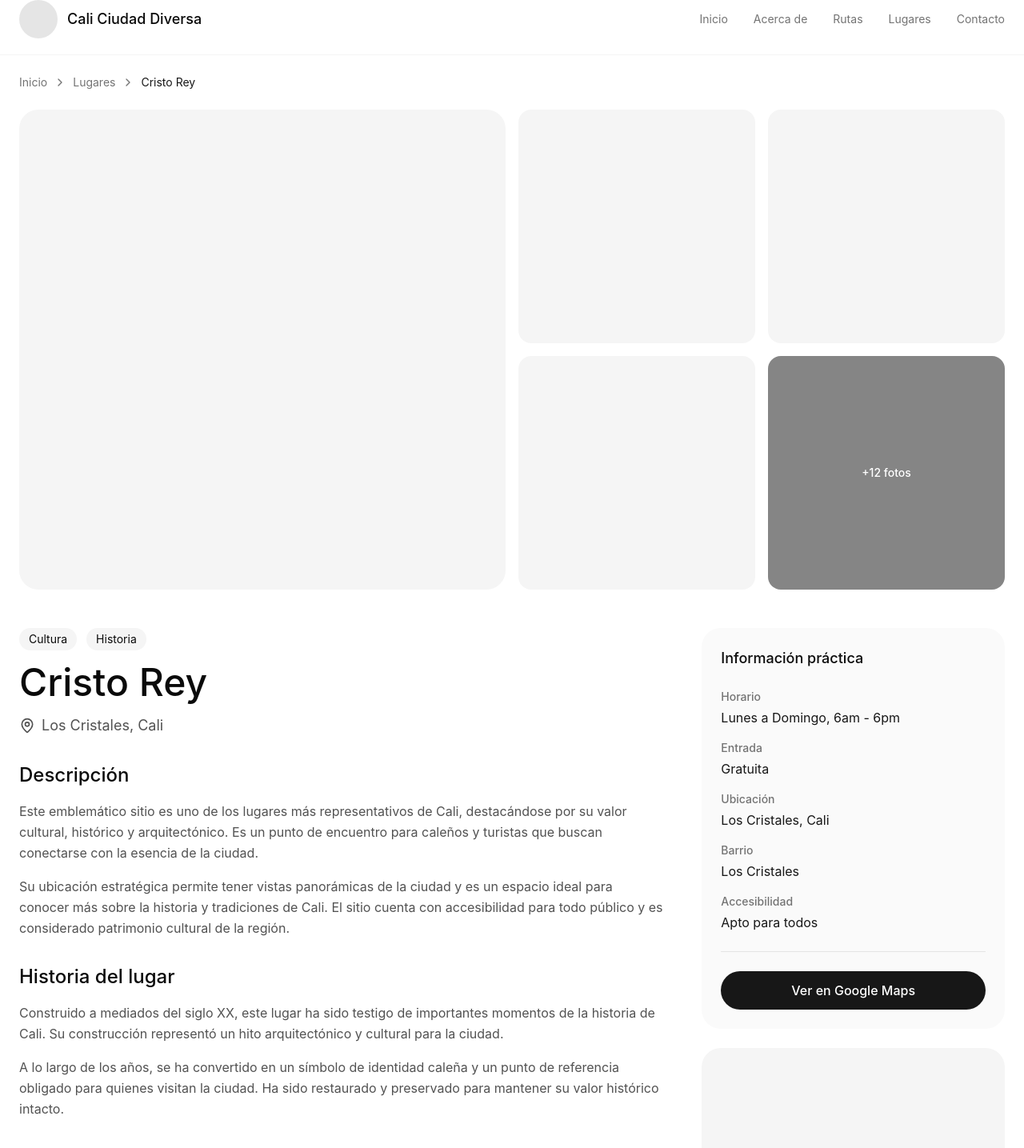
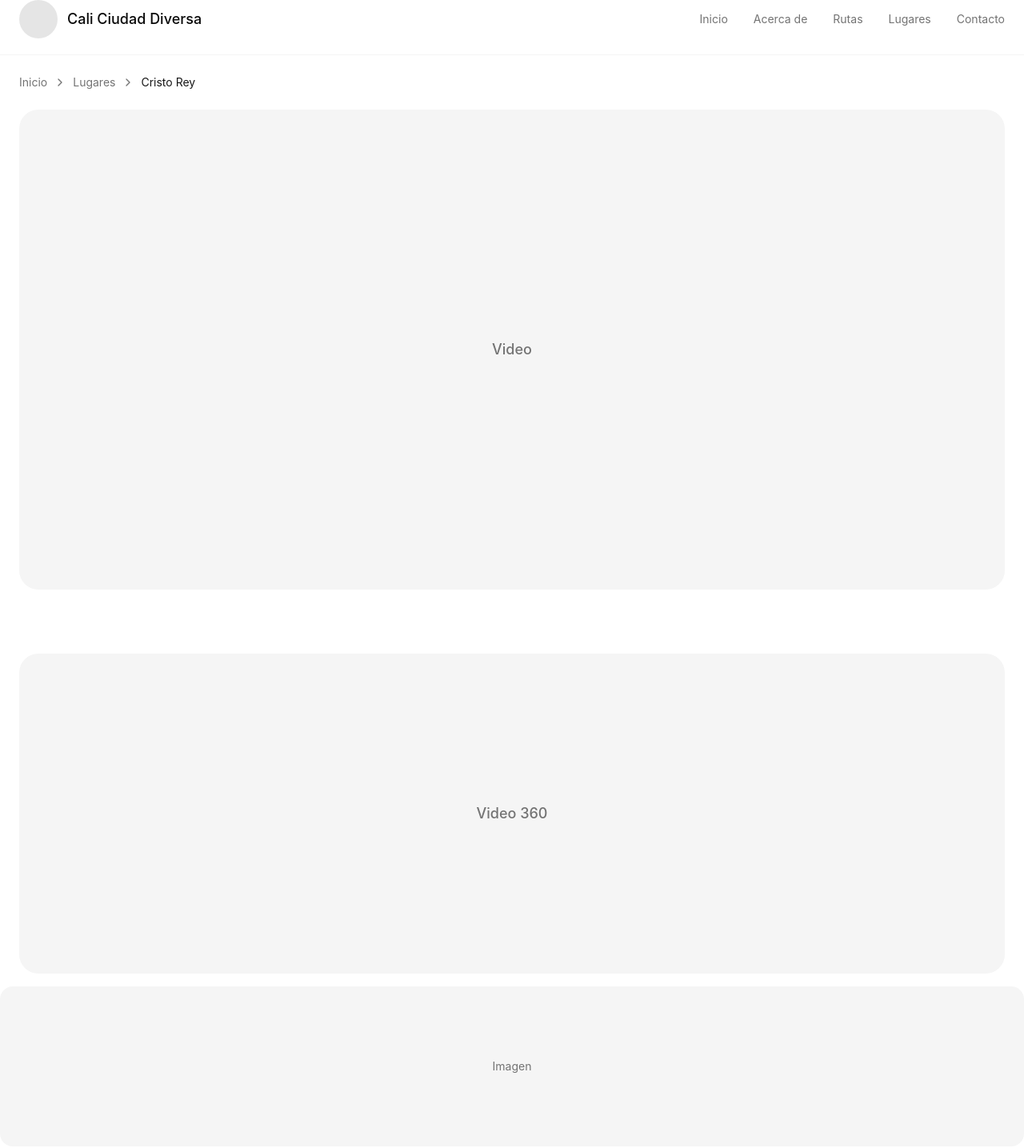
Before and after one commit to valentinasalazarh/WireframesCaliDiversa, a React (Vite) app: page /lugares/1 in a window 1280 px wide. Shown: the part 20-1455 px from the top of the page at 80% size. Built offline with nearby package versions, Linux system fonts and the light colour scheme.

Commit message:
cambios diseño wireframes

```diff
--- a/src/app/pages/LugarDetalle.tsx
+++ b/src/app/pages/LugarDetalle.tsx
@@ -24,6 +24,28 @@ export function LugarDetalle() {
           <span className="text-neutral-900">{lugar.nombre}</span>
         </div>
       </div>
+
+{/* Video principal */}
+<section className="max-w-7xl mx-auto px-4 md:px-6 pb-8 md:pb-12">
+  <div className="w-full h-[400px] md:h-[600px] bg-neutral-100 rounded-3xl flex items-center justify-center">
+    <span className="text-neutral-500 font-medium text-lg">Video</span>
+  </div>
+</section>
+
+{/* Video 360 */}
+<section className="max-w-7xl mx-auto px-4 md:px-6 mt-8">
+  <div className="w-full h-[400px] bg-neutral-100 rounded-3xl flex items-center justify-center">
+    <span className="text-neutral-500 font-medium text-lg">Video 360</span>
+  </div>
+</section>
+
+<div className="w-full h-[200px] bg-neutral-100 rounded-2xl mt-4 flex items-center justify-center">
+  <span className="text-neutral-500 text-sm">Imagen</span>
+</div>
+
+<button className="w-full mt-3 px-4 py-2 border border-neutral-300 rounded-xl text-sm text-neutral-600">
+  Ver más galería
+</button>
 
       {/* Gallery */}
       <section className="max-w-7xl mx-auto px-4 md:px-6 pb-8 md:pb-12">
```
